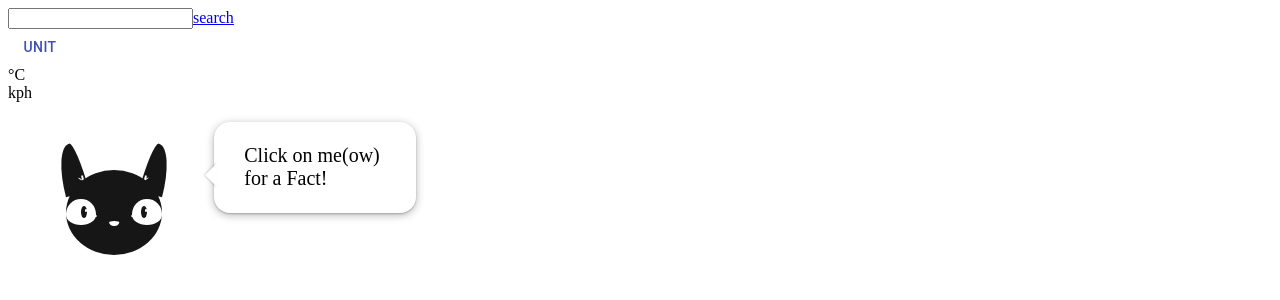
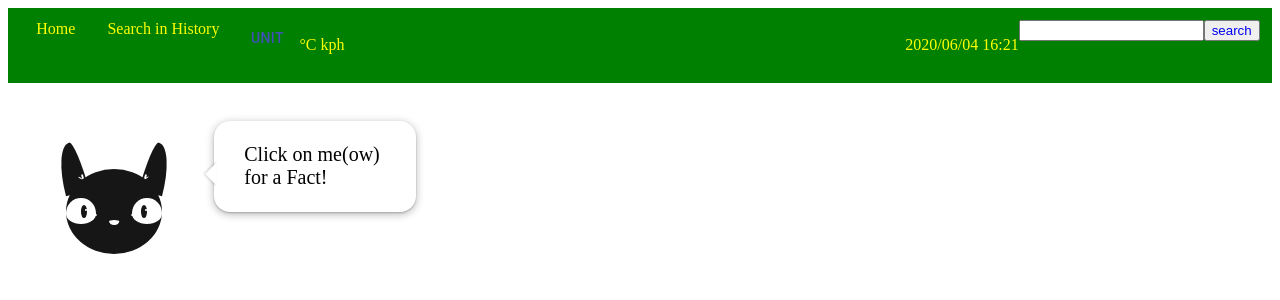
Before and after one commit to CodecoolGlobal/weather-vida-sin-cucarachas, a React (Create React App) app in the folder weather/: page / in a window 1280 px wide. Shown: the top 300 px of the page. Built offline with nearby package versions, Linux system fonts and the light colour scheme; no server answers.

Commit message:
Part solution for navbar and daynight

```diff
--- a/weather/src/App.js
+++ b/weather/src/App.js
@@ -1,4 +1,4 @@
-import React from "react";
+import React, { useState, useContext } from "react";
 import { BrowserRouter as Router, Route } from "react-router-dom";
 import AllDefaultCities from "./component/AllDefaultCities";
 import { SearchProvider } from "./context/SearchContext";
@@ -9,10 +9,20 @@ import { CatFactProvider } from "./context/CatFactContext";
 import Footer from "./layout/Footer";
 import { WeatherHistoryProvider } from "./context/WeatherHistoryContext";
 import WeatherHistory from "./component/WeatherHistory";
+import { NavBarThemeContext } from "./theme/NavBarThemeContext";
+import NavBarThemes from "./theme/NavBarThemes";
+import styled from "styled-components";
 
 function App() {
+  const [themeMode, setThemeMode] = useContext(NavBarThemeContext);
+  const currentTheme = NavBarThemes[themeMode];
+
+  const Div = styled.div`
+    background-color: ${currentTheme.mainBody.backgroundColor};
+  `;
+
   return (
-    <div className="App">
+    <Div className="App">
       <CatFactProvider>
         <WeatherHistoryProvider>
           <Router>
@@ -31,7 +41,7 @@ function App() {
           </Router>
         </WeatherHistoryProvider>
       </CatFactProvider>
-    </div>
+    </Div>
   );
 }
 
--- /dev/null
+++ b/weather/src/component/ActualTime.js
@@ -0,0 +1,34 @@
+import React, { useContext } from "react";
+import { NavBarThemeContext } from "../theme/NavBarThemeContext";
+import NavBarThemes from "../theme/NavBarThemes";
+
+const ActualTime = () => {
+  const [themeMode, setThemeMode] = useContext(NavBarThemeContext);
+  const currentTheme = NavBarThemes[themeMode];
+  let date = new Date();
+
+  let month = date.getMonth() < 10 ? "0" + date.getMonth() : date.getMonth();
+  let day = date.getDay() < 10 ? "0" + date.getDay() : date.getDay();
+
+  let dateString = "" + date.getFullYear() + "/" + month + "/" + day;
+  let hours = date.getHours();
+
+  let minutes =
+    date.getMinutes() < 10 ? "0" + date.getMinutes() : date.getMinutes();
+  let hourString = hours + ":" + minutes;
+
+  if (hours < 19 && hours > 7) {
+    setThemeMode("day");
+  } else {
+    setThemeMode("night");
+  }
+
+  return (
+    <div>
+      {/* <img></img> */}
+      <p>{dateString + " " + hourString}</p>
+    </div>
+  );
+};
+
+export default ActualTime;
--- a/weather/src/component/DisplayCity.js
+++ b/weather/src/component/DisplayCity.js
@@ -11,7 +11,7 @@ export default function DisplayCity(props) {
   useEffect(() => {
     const url = `https://www.metaweather.com/api/location/${props.city.woeid}`;
     axios.get(url).then((res) => setWeather(res.data.consolidated_weather));
-  }, []);
+  }, [props.city.woeid]);
   const { temp, speed, speedAdjust, tempAdjust, tempAdjust32 } = useContext(
     UnitContext
   );
--- a/weather/src/component/Search.js
+++ b/weather/src/component/Search.js
@@ -1,6 +1,7 @@
 import React, { useContext } from "react";
 import { SearchContext } from "../context/SearchContext";
 import { Link } from "react-router-dom";
+// import styled from "styled-components";
 
 export default function Search() {
   const [searchedString, setSearchedString] = useContext(SearchContext);
@@ -18,10 +19,15 @@ export default function Search() {
         type="text"
         onChange={(e) => (localSearchedString = e.target.value)}
       />
-      <Link to={"/search"} onClick={submitValue}>
-        search
-      </Link>
-      {/* <button onClick={submitValue}>Submit</button> */}
+      <button>
+        <Link
+          to={"/search"}
+          onClick={submitValue}
+          style={{ textDecoration: "none" }}
+        >
+          search
+        </Link>
+      </button>
     </div>
   );
 }
--- a/weather/src/index.js
+++ b/weather/src/index.js
@@ -1,14 +1,17 @@
 import React from "react";
 import ReactDOM from "react-dom";
 import App from "./App";
+import { NavBarThemeContextProvider } from "./theme/NavBarThemeContext";
 import { DefaultCitiesProvider } from "./context/DefaultCitiesContext";
 import { UnitContextProvider } from "./context/UnitContext";
 
 ReactDOM.render(
   <UnitContextProvider>
-    <DefaultCitiesProvider>
-      <App />
-    </DefaultCitiesProvider>
+    <NavBarThemeContextProvider>
+      <DefaultCitiesProvider>
+        <App />
+      </DefaultCitiesProvider>
+    </NavBarThemeContextProvider>
   </UnitContextProvider>,
   document.getElementById("root")
 );
--- a/weather/src/layout/Header.js
+++ b/weather/src/layout/Header.js
@@ -2,8 +2,15 @@ import React, { useContext } from "react";
 import Search from "../component/Search";
 import { UnitContext } from "../context/UnitContext";
 import { Button } from "@material-ui/core";
+import styled from "styled-components";
+import { NavBarThemeContext } from "../theme/NavBarThemeContext";
+import NavBarThemes from "../theme/NavBarThemes";
+import ActualTime from "../component/ActualTime";
 
 export default function Header() {
+  const [themeMode, setThemeMode] = useContext(NavBarThemeContext);
+  const currentTheme = NavBarThemes[themeMode];
+
   const { temp, speed, speedAdjust, tempAdjust, tempAdjust32 } = useContext(
     UnitContext
   );
@@ -21,14 +28,67 @@ export default function Header() {
     setTempAd32(tempAd32 === 0 ? 32 : 0);
   }
 
+  const Ul = styled.ul`
+    background-color: ${currentTheme.backgroundColor};
+    color: ${currentTheme.textColor};
+    list-style-type: none;
+    margin: 0;
+    padding: 0.77rem;
+    overflow: hidden;
+  `;
+
+  const LiL = styled.li`
+    float: left;
+    display: block;
+  `;
+
+  const LiR = styled.li`
+    float: right;
+    display: block;
+  `;
+
+  const A = styled.a`
+    /* display: block; */
+    text-align: center;
+    padding: 14px 16px;
+    text-decoration: none;
+    color: ${currentTheme.textColor};
+    &:hover {
+      background-color: #8b0000;
+    }
+  `;
+
+  const Paragraph = styled.p`
+    text-align: center;
+  `;
+
   return (
     <div>
-      <Search />
-      <Button onClick={switchUnit} color="primary">
-        unit
-      </Button>
-      <div>{tempUnit}</div>
-      <div>{speedUnit}</div>
+      <Ul>
+        <LiL>
+          <A href="/">Home</A>
+        </LiL>
+        <LiL>
+          <A href="/history">Search in History</A>
+        </LiL>
+        <LiR>
+          <Search />
+        </LiR>
+        <LiL>
+          <Button onClick={switchUnit} color="primary">
+            unit
+          </Button>
+        </LiL>
+        <LiL>
+          <Paragraph>
+            {tempUnit} {speedUnit}
+          </Paragraph>
+        </LiL>
+        <LiR>
+          <ActualTime />
+        </LiR>
+      </Ul>
+      <br></br>
     </div>
   );
 }
--- /dev/null
+++ b/weather/src/theme/NavBarThemeContext.js
@@ -0,0 +1,12 @@
+import React, { useState } from "react";
+
+export const NavBarThemeContext = React.createContext(["day", () => {}]);
+
+export const NavBarThemeContextProvider = (props) => {
+  const theme = useState("night");
+  return (
+    <NavBarThemeContext.Provider value={theme}>
+      {props.children}
+    </NavBarThemeContext.Provider>
+  );
+};
--- /dev/null
+++ b/weather/src/theme/NavBarThemes.js
@@ -0,0 +1,20 @@
+const NavBarThemes = {
+  day: {
+    mainBody: {
+      textColor: "black",
+      backgroundColor: "white",
+    },
+    textColor: "yellow",
+    backgroundColor: "green",
+  },
+  night: {
+    mainBody: {
+      textColor: "#fff",
+      backgroundColor: "#A9A9A9",
+    },
+    textColor: "#fff",
+    backgroundColor: "#333",
+  },
+};
+
+export default NavBarThemes;
```
